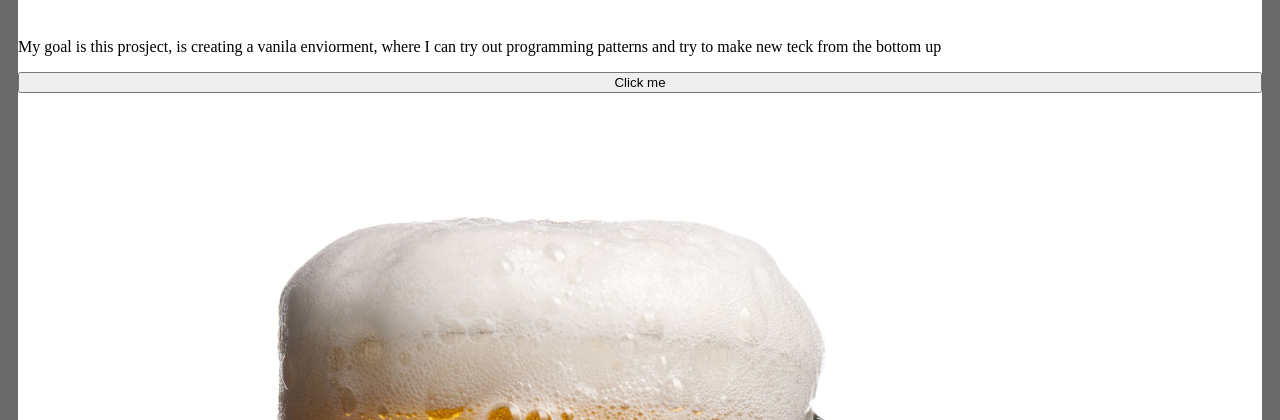
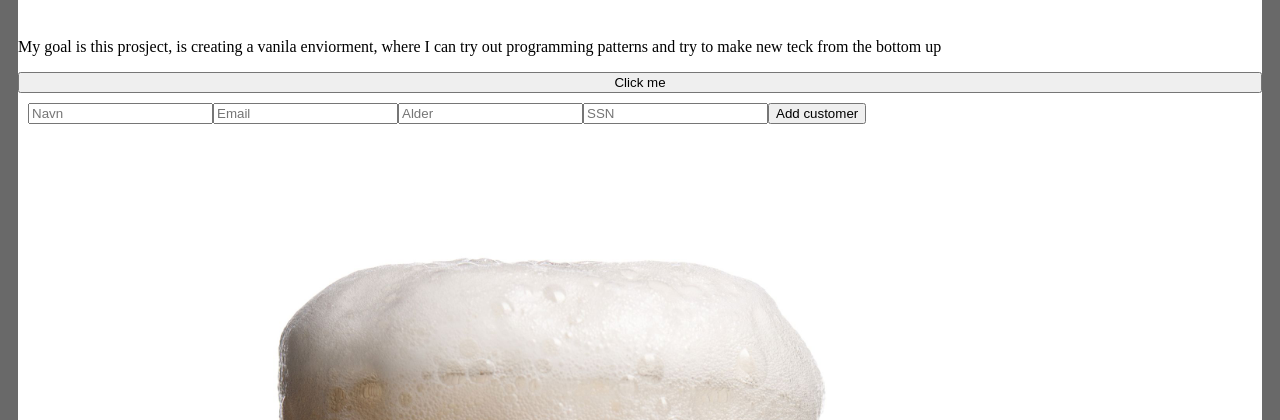
Before and after one commit to Torresrl/vanila, a Python web app: template src/templates/index.html in a window 1280 px wide. Shown: the part 68-488 px from the top of the page. Run offline with Jinja, Linux system fonts and the light colour scheme; the template is opened without the code that fills it, so the values that code supplies are empty.

Commit message:
indexedDb can not add values

```diff
--- a/src/public/customerService.js
+++ b/src/public/customerService.js
@@ -1,6 +1,6 @@
 // customerService.js
 import { openDB } from './dbInit.js';
-import { fetchAllCustomers } from './idbOperations.js';
+import { fetchAllCustomers, putCustomer } from './idbOperations.js';
 
 export async function getAllCustomers() {
     try {
@@ -10,3 +10,12 @@ export async function getAllCustomers() {
         console.error("Failed to fetch customers: ", error);
     }
 }
+
+export async function addCustomer(customer) {
+    try {
+        const db = await openDB();
+        await putCustomer(db, customer);
+    } catch (error) {
+        console.error("Failed to add customer: ", error);
+    }
+}
--- a/src/public/idbOperations.js
+++ b/src/public/idbOperations.js
@@ -1,5 +1,5 @@
 // idbOperations.js
-export async function fetchAllCustomers(db) {
+export  const  fetchAllCustomers = async (db) => {
     return new Promise((resolve, reject) => {
         const transaction = db.transaction('customers', 'readonly');
         const store = transaction.objectStore('customers');
@@ -10,4 +10,15 @@ export async function fetchAllCustomers(db) {
     });
 }
 
+export const putCustomer = async (db, customer) => {
+    return new Promise((resolve, reject) => {
+        const transaction = db.transaction('customers', 'readwrite');
+        const store = transaction.objectStore('customers');
+        const request = store.put(customer);
+
+        request.onsuccess = () => resolve();
+        request.onerror = () => reject(request.error);
+    });
+}
+
 // Include other operations like addCustomer, deleteCustomer, etc.
--- a/src/public/main.css
+++ b/src/public/main.css
@@ -8,3 +8,9 @@ body{ background-color: dimgrey }
     align-content: center;
     flex-direction: column;
 }
+
+.customerForm {
+    display: flex;
+    flex-direction: row;
+    margin: 10px;
+}
--- a/src/public/uiHandler.js
+++ b/src/public/uiHandler.js
@@ -1,5 +1,5 @@
 // uiHandler.js
-import { getAllCustomers } from './customerService.js';
+import { getAllCustomers, addCustomer } from './customerService.js';
 
 async function displayCustomers() {
     const customers = await getAllCustomers();
@@ -15,3 +15,27 @@ async function displayCustomers() {
 }
 
 displayCustomers().catch(console.error);
+
+const addCustomerForm = async () => {
+    document.getElementById("addCustomer").addEventListener("click", async () => {
+        const customer = {
+            ssn: document.getElementById('customerSsn').value,
+            name: document.getElementById('customerName').value,
+            age: document.getElementById('customerAge').value,
+            email: document.getElementById('customerEmail').value
+        };
+
+        await addCustomer(customer);
+        cleanForm();
+        await displayCustomers();
+    });
+}
+
+await addCustomerForm();
+
+const cleanForm = () => {
+    document.getElementById('customerSsn').value = '';
+    document.getElementById('customerName').value = '';
+    document.getElementById('customerAge').value = '';
+    document.getElementById('customerEmail').value = '';
+}
--- a/src/templates/index.html
+++ b/src/templates/index.html
@@ -16,6 +16,14 @@
             where I can try out programming patterns and try to make new teck from the bottom up </p>
 
         <button id="testButton">Click me</button>
+        <div class="customerForm">
+            <input type="text" placeholder="Navn" id="customerName">
+            <input type="text" placeholder="Email" id="customerEmail">
+            <input type="text" placeholder="Alder" id="customerAge">
+            <input type="text" placeholder="SSN" id="customerSsn">
+            <button id="addCustomer">Add customer</button>
+        </div>
+
 
         <ul id="customerList"></ul>
 
```
